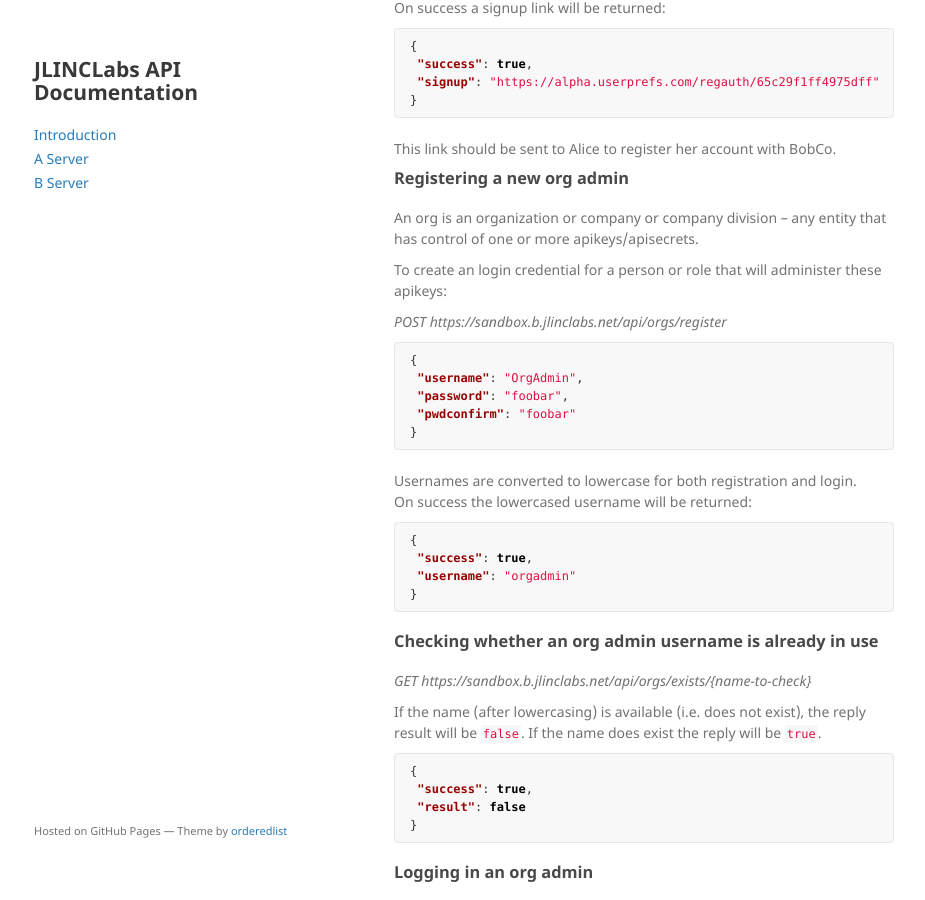
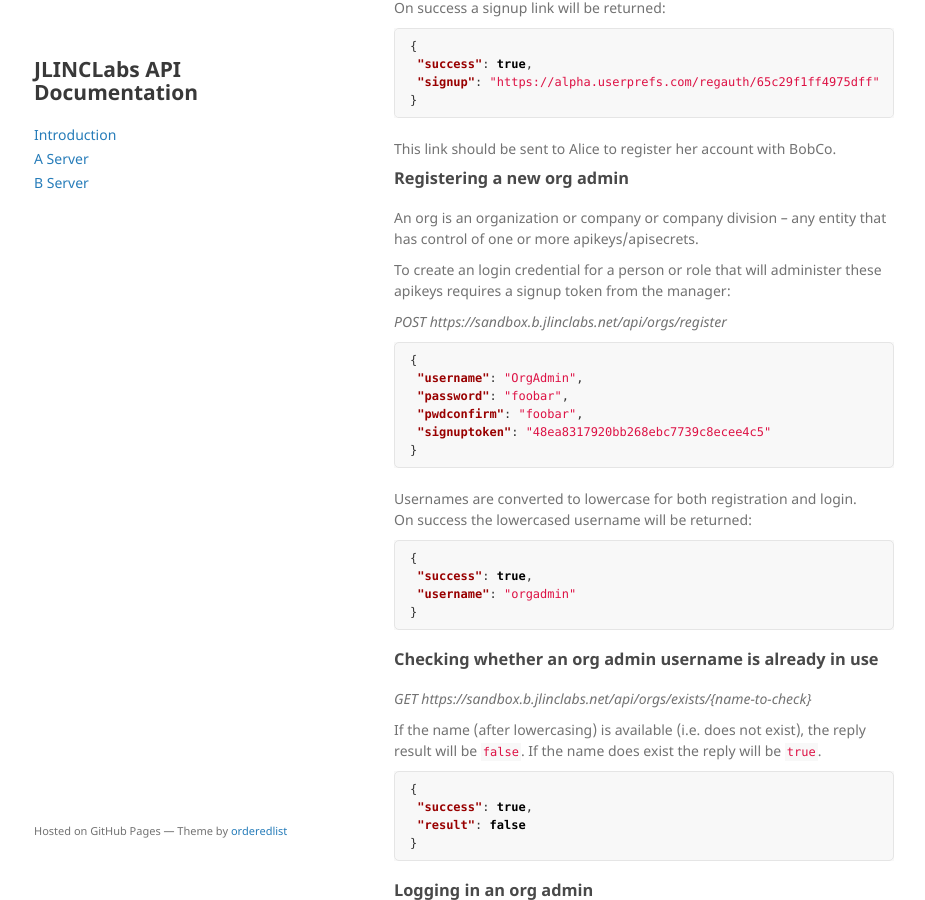
Before and after one commit to jlinclabs/apidocs, a Jekyll site: the page built from b_server.md, in a window 1280 px wide and 900 px high, scrolled down 715 px. Shown: the whole window, without its empty margins (176-1101 px from the left). Built offline with Jekyll 4.4.1, drawn with Linux system fonts in a browser that asks for light colours; our own code applies the rules of GitHub Pages for plain Markdown files.

Commit message:
Registering an org admin requires signup token

````diff
--- a/b_server.md
+++ b/b_server.md
@@ -45,7 +45,7 @@ This link should be sent to Alice to register her account with BobCo.
 ### Registering a new org admin
 An org is an organization or company or company division -- any entity that has control of one or more apikeys/apisecrets.
 
-To create an login credential for a person or role that will administer these apikeys:
+To create an login credential for a person or role that will administer these apikeys requires a signup token from the manager:
 
 _POST https://sandbox.b.jlinclabs.net/api/orgs/register_
 
@@ -53,7 +53,8 @@ _POST https://sandbox.b.jlinclabs.net/api/orgs/register_
 {
  "username": "OrgAdmin",
  "password": "foobar",
- "pwdconfirm": "foobar"
+ "pwdconfirm": "foobar",
+ "signuptoken": "48ea8317920bb268ebc7739c8ecee4c5"
 }
 ```
 
````
